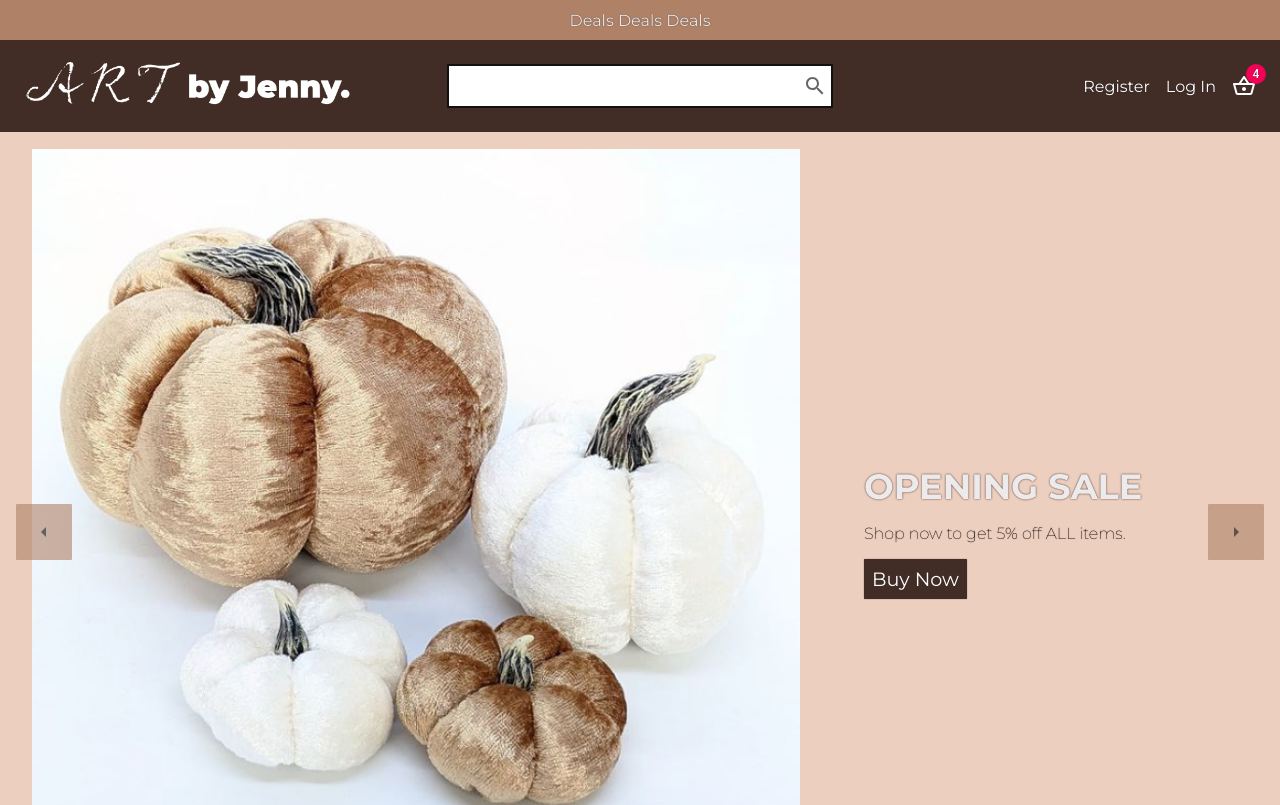
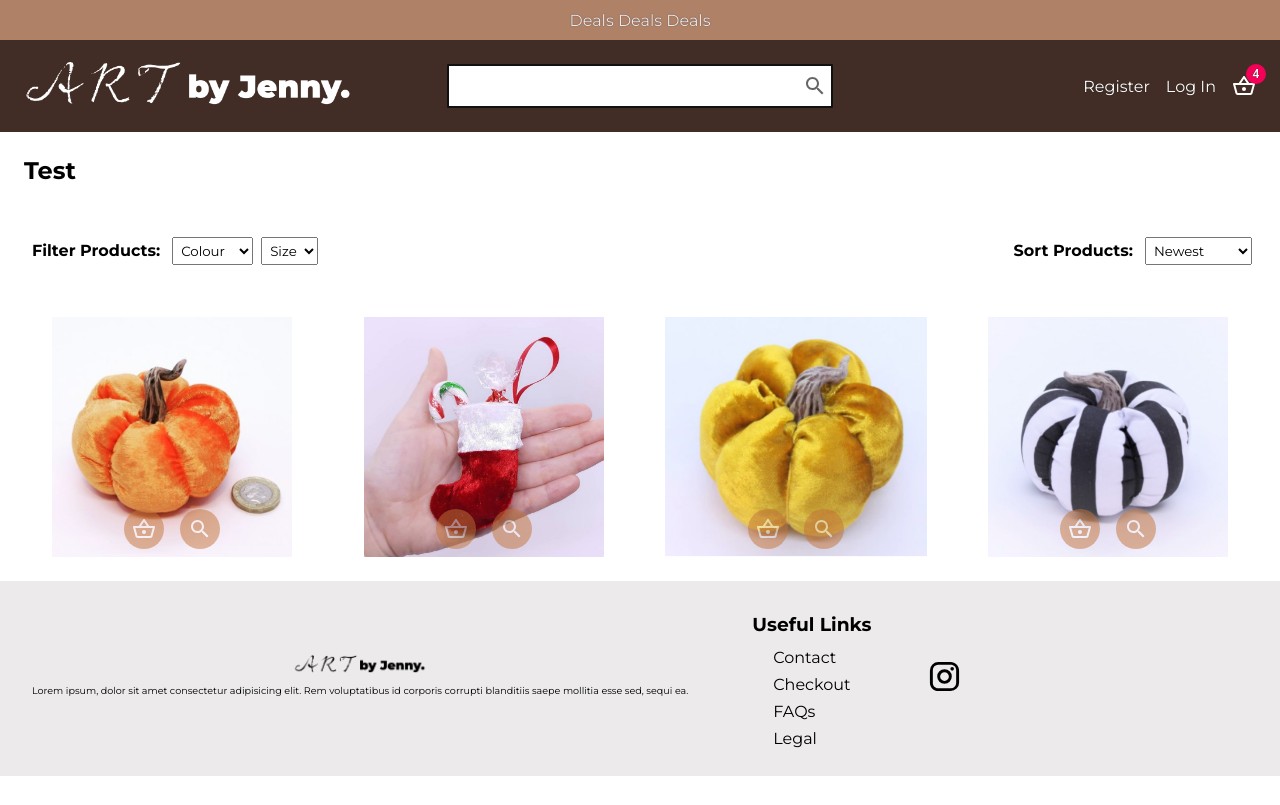
Before and after one commit to khatakslied/art-by-jenny, a React (Create React App) app: page / in a window 1280 px wide. Shown: the top 805 px of the page. Built offline with nearby package versions, Linux system fonts and the light colour scheme.

Commit message:
Add ProductList.jsx.

```diff
--- a/src/App.jsx
+++ b/src/App.jsx
@@ -1,9 +1,11 @@
 import Home from "./pages/Home"
+import ProductList from "./pages/ProductList";
 
 const App = () => {
   return (
     <div>
-      <Home />
+      {/* <Home /> */}
+      <ProductList />
     </div>
   );
 }
--- /dev/null
+++ b/src/pages/ProductList.jsx
@@ -0,0 +1,78 @@
+import React from 'react';
+import styled from 'styled-components'
+import Announcement from '../components/Announcement';
+import Navbar from '../components/Navbar';
+import Products from '../components/Products';
+import Footer from '../components/Footer';
+
+const Container = styled.div`
+
+`;
+
+const Title = styled.h2`
+  margin: 24px;
+`;
+
+const FilterContainer = styled.div`
+  display: flex;
+  justify-content: space-between;
+`;
+
+const Filter = styled.div`
+  margin: 24px;
+`;
+
+const FilterText = styled.span`
+  font-size: 1rem;
+  font-weight: bold;
+  margin: 8px;
+`;
+
+const Select = styled.select`
+  padding: 4px;
+  margin: 4px;
+`;
+
+const Option = styled.option`
+`;
+
+const ProductList = () => {
+  return (
+    <Container>
+      <Announcement />
+      <Navbar />
+      <Title>Test</Title>
+      <FilterContainer>
+        <Filter><FilterText>Filter Products:</FilterText>
+          <Select>
+            <Option disabled selected>Colour</Option>
+            <Option>Orange</Option>
+            <Option>Gold</Option>
+            <Option>Red</Option>
+            <Option>Black</Option>
+          </Select>
+          <Select>
+            <Option disabled selected>Size</Option>
+            <Option>XL</Option>
+            <Option>L</Option>
+            <Option>M</Option>
+            <Option>S</Option>
+            <Option>XS</Option>
+          </Select>
+        </Filter>
+        <Filter><FilterText>Sort Products:</FilterText>
+          <Select>
+            <Option selected>Newest</Option>
+            <Option>Price (asc)</Option>
+            <Option>Price (desc)</Option>
+
+          </Select>
+        </Filter>
+      </FilterContainer>
+      <Products></Products>
+      <Footer></Footer>
+    </Container>
+  );
+};
+
+export default ProductList;
```
